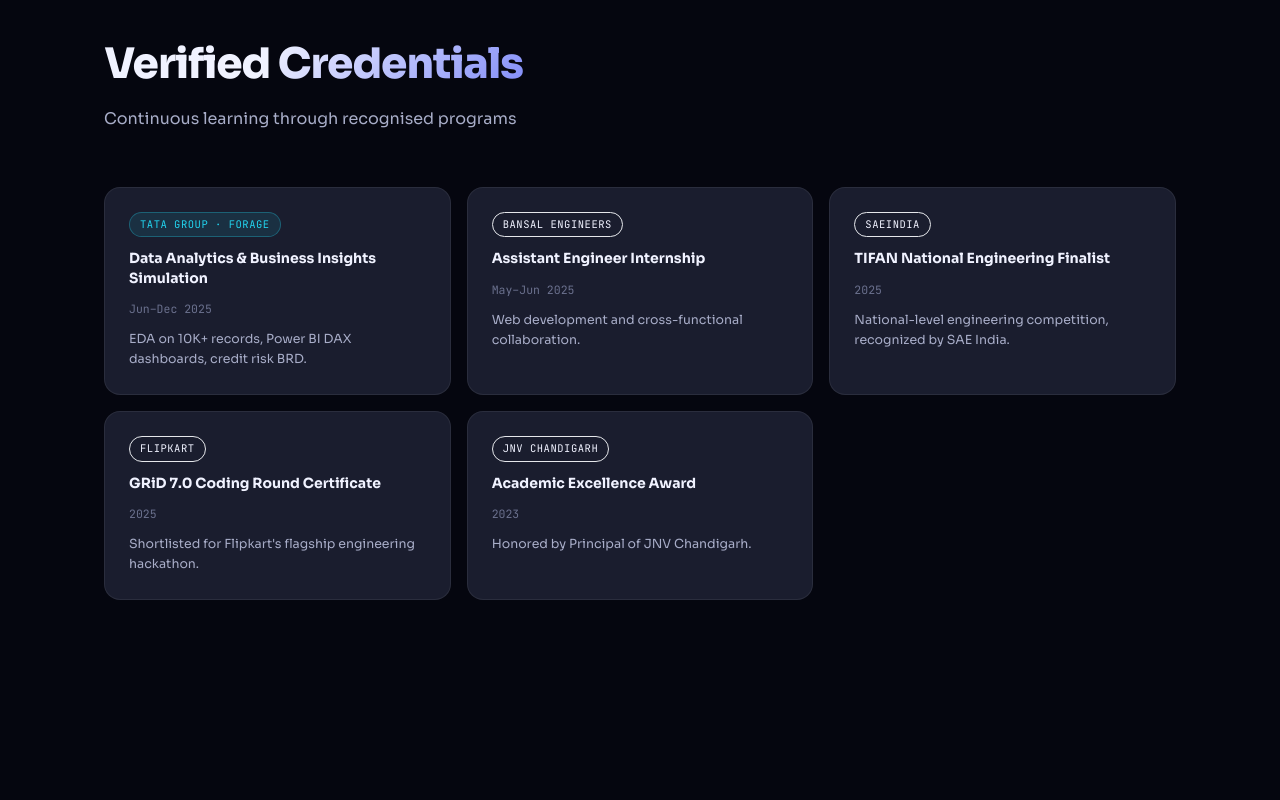
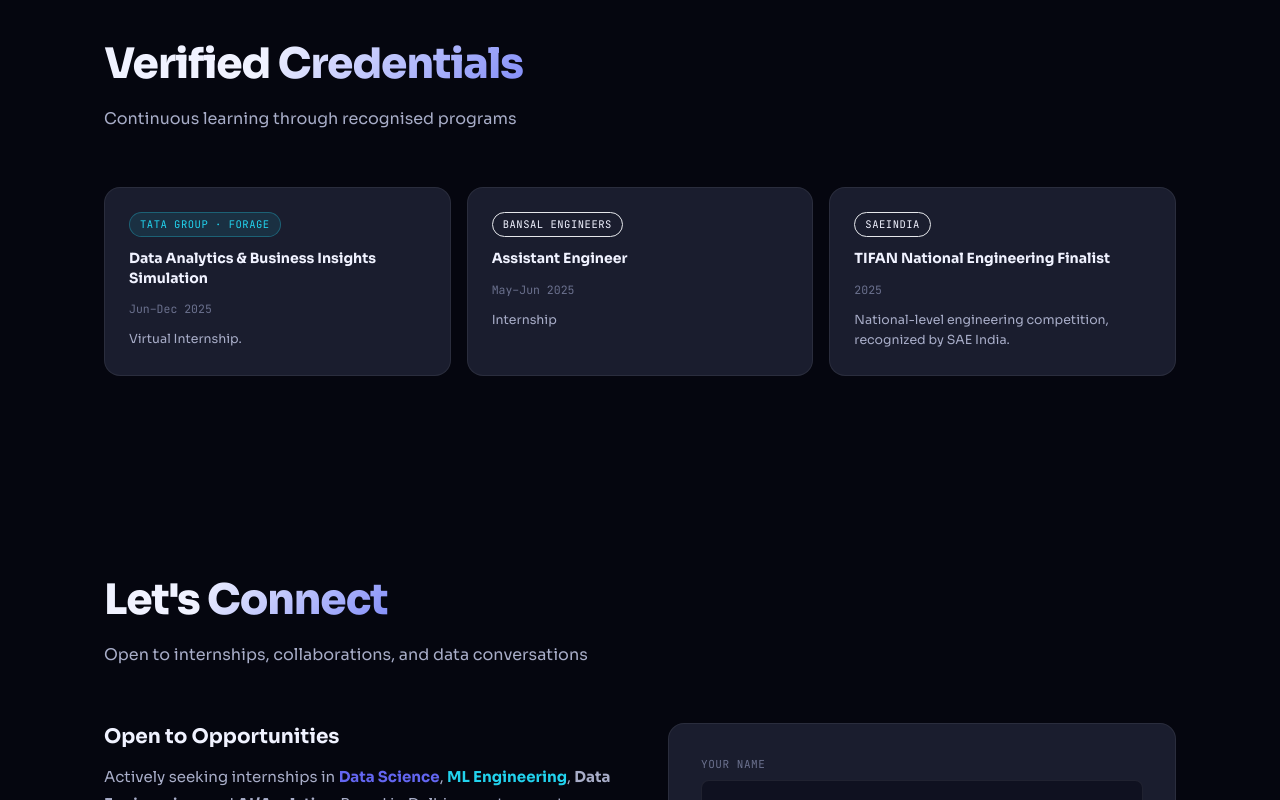
Before and after one commit to srv-0/Portfolio, a React (Vite) app: page / in a window 1280 px wide. Shown: the part 8374-9174 px from the top of the page. Built offline with nearby package versions, Linux system fonts and the light colour scheme.

Commit message:
Update portfolio.js

```diff
--- a/src/data/portfolio.js
+++ b/src/data/portfolio.js
@@ -13,7 +13,7 @@
   github: "https://github.com/srv-0",
   linkedin: "https://www.linkedin.com/in/saurav-singh-srv16/",   // ← update
   resumeUrl: "https://drive.google.com/file/d/1_Yy-7J8hERItCKPn9suktramS3R8AmsI/view?usp=drive_link",                                       // ← paste Google Drive link
-  formspreeId: "",                                     // ← paste Formspree ID
+  formspreeId: "https://formspree.io/f/maqgrvvp",                                     // ← paste Formspree ID
 };
 
 export const typingPhrases = [
@@ -268,14 +268,12 @@
   { icon: "🏆", title: "Flipkart GRiD 7.0 Hackathon", desc: "Shortlisted to the Coding Round of India's largest engineering hackathon, competing against thousands nationwide.", year: "2025" },
   { icon: "🚀", title: "Finalist — TIFAN SAEINDIA",   desc: "National finalist recognized by the President of Society of Automotive Engineers India for engineering innovation.", year: "2025" },
   { icon: "🎖️", title: "Academic Excellence Award",   desc: "Honored by the Principal of JNV Chandigarh for outstanding performance across science and mathematics.", year: "2023" },
-  { icon: "🕷️", title: "Spider Agri Robot",           desc: "Multi-legged autonomous machine designed for field operations — robotics meets smart farming applications.", year: "2025" },
+  { icon: "🕷️", title: "Spider Agri Robot",           desc: "Multi-legged autonomous machine designed for field operations where robotics meets smart farming applications.", year: "2025" },
   { icon: "👥", title: "T&P Cell Coordinator",         desc: "Database Coordinator managing 1,200+ student records and 25+ placement drives at NIT Delhi.", year: "2024–Now" },
 ];
 
 export const certifications = [
-  { org: "Tata Group · Forage", orgColor: "cyan",   name: "Data Analytics & Business Insights Simulation", date: "Jun–Dec 2025", desc: "EDA on 10K+ records, Power BI DAX dashboards, credit risk BRD." },
-  { org: "Bansal Engineers",    orgColor: "amber",   name: "Assistant Engineer Internship",                  date: "May–Jun 2025",  desc: "Web development and cross-functional collaboration." },
+  { org: "Tata Group · Forage", orgColor: "cyan",   name: "Data Analytics & Business Insights Simulation", date: "Jun–Dec 2025", desc: "Virtual Internship." },
+  { org: "Bansal Engineers",    orgColor: "amber",   name: "Assistant Engineer",                  date: "May–Jun 2025",  desc: "Internship" },
   { org: "SAEINDIA",            orgColor: "green",   name: "TIFAN National Engineering Finalist",            date: "2025",          desc: "National-level engineering competition, recognized by SAE India." },
-  { org: "Flipkart",            orgColor: "violet",  name: "GRiD 7.0 Coding Round Certificate",             date: "2025",          desc: "Shortlisted for Flipkart's flagship engineering hackathon." },
-  { org: "JNV Chandigarh",           orgColor: "pink",    name: "Academic Excellence Award",                      date: "2023",          desc: "Honored by Principal of JNV Chandigarh." },
 ];
```
